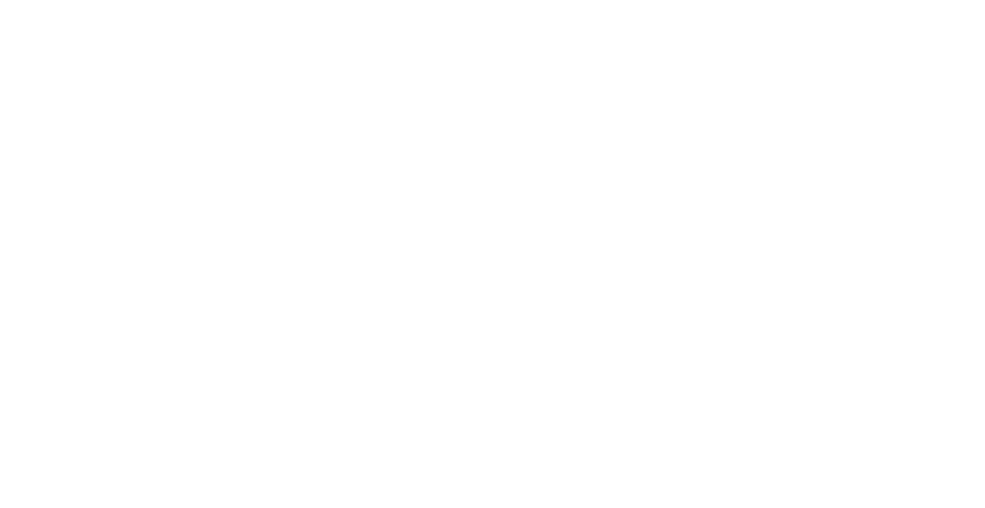
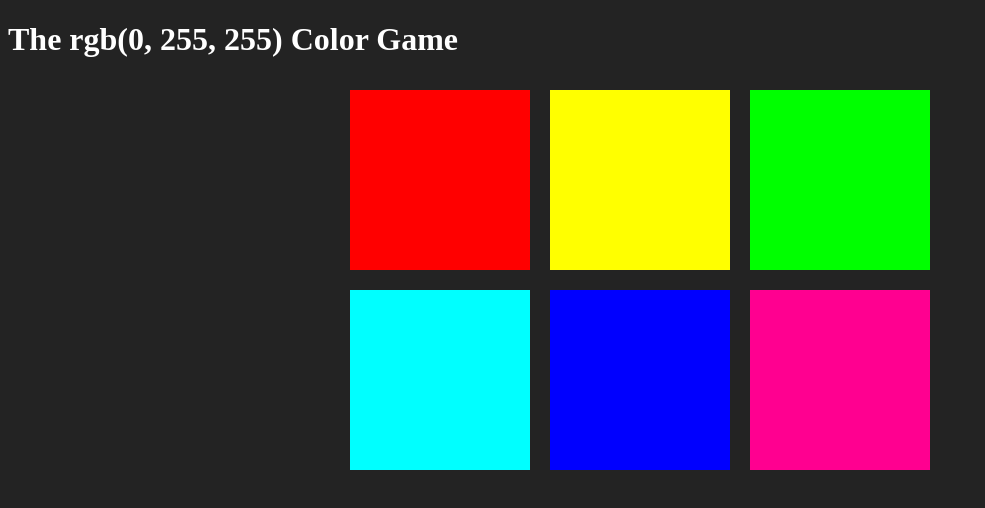
Before and after one commit to yenchieh86/color_game, a plain HTML site: page colorGame.html in a window 1280 px wide. Shown: the whole page, without its empty margins (0-985 px from the left). Drawn offline with Linux system fonts and the light colour scheme.

Commit message:
Set up basic layout and JavaScrip features

```diff
--- a/colorGame.css
+++ b/colorGame.css
@@ -0,0 +1,20 @@
+body {
+    background-color: #232323;
+}
+
+h1 {
+    color: white;
+}
+
+#container {
+    margin: 0 auto;
+    max-width: 600px;
+}
+
+.square {
+    width: 30%;
+    background-color: red;
+    padding-bottom: 30%;
+    margin: 1.66%;
+    float: left;
+}
--- a/colorGame.html
+++ b/colorGame.html
@@ -4,6 +4,16 @@
         <link rel="stylesheet" href="colorGame.css" type="text/css" />
     </head>
     <body>
+        <h1>The <span id='colorDisplay'>RGB</span> Color Game</h1>
+        <div id='container'>
+            <div class='square'></div>
+            <div class='square'></div>
+            <div class='square'></div>
+            <div class='square'></div>
+            <div class='square'></div>
+            <div class='square'></div>
+        </div>
+
 
         <script type="text/javascript" src="colorGame.js"></script>
     </body>
--- a/colorGame.js
+++ b/colorGame.js
@@ -0,0 +1,19 @@
+var colors = ['rgb(255, 0, 0)', 'rgb(255, 255, 0)', 'rgb(0, 255, 0)',
+              'rgb(0, 255, 255)', 'rgb(0, 0, 255)', 'rgb(255, 0, 144)'];
+
+var pickedColor = colors[3];
+var colorDisplay = document.getElementById('colorDisplay');
+var squares = document.getElementsByClassName('square');
+
+colorDisplay.textContent = pickedColor;
+
+for(var n = 0; n < squares.length; n++) {
+    squares[n].style.backgroundColor = colors[n];
+    squares[n].addEventListener('click', function(){
+        if(this.style.backgroundColor == colorDisplay.textContent) {
+            alert('Correct');
+        } else {
+            alert('Wrong');
+        }
+    });
+}
```
